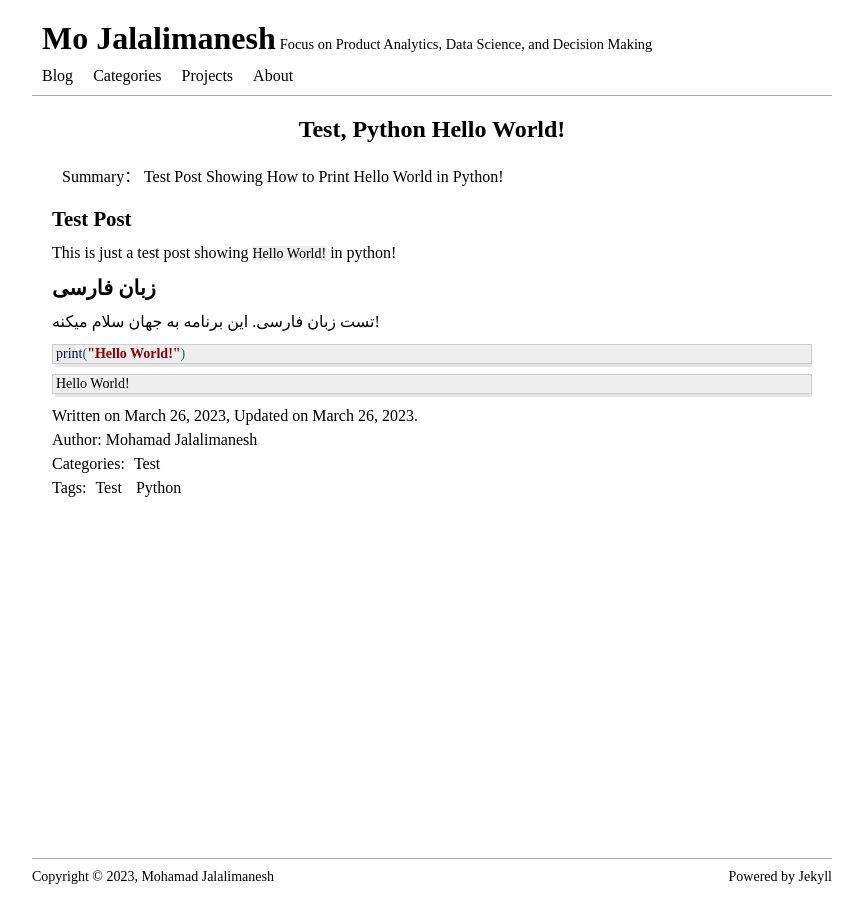
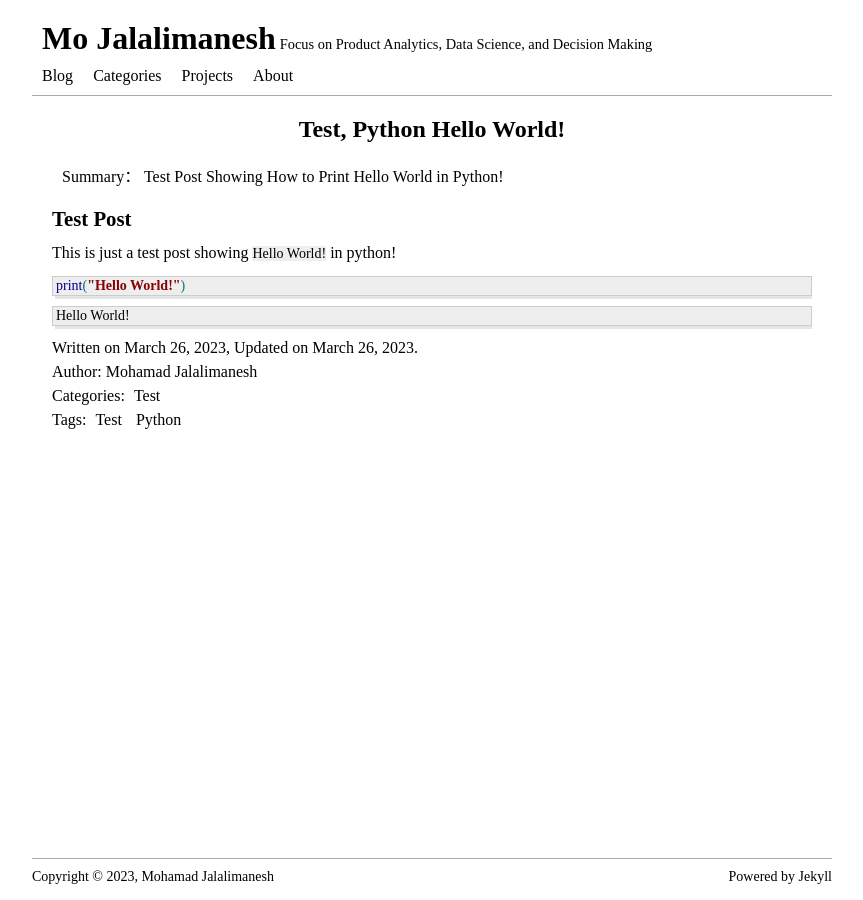
Before and after one commit to mjalalimanesh/mjalalimanesh.github.io, a Jekyll site: the page built from _posts/wpf/2017-11-08-test-python-hello-world.md, in a window 1280 px wide. Shown: the whole page, without its empty margins (208-1071 px from the left). Built offline with Jekyll 4.4.1, drawn with Linux system fonts in a browser that asks for light colours; comment, search, counter and statistics services are not loaded.

Commit message:
delete farsi note

````diff
--- a/_posts/wpf/2017-11-08-test-python-hello-world.md
+++ b/_posts/wpf/2017-11-08-test-python-hello-world.md
@@ -11,9 +11,6 @@ excerpt: Test Post Showing How to Print Hello World in Python!
 ## Test Post
 This is just a test post showing `Hello World!` in python!
 
-## زبان فارسی
-تست زبان فارسی. این برنامه به جهان سلام میکنه!
-
 ```cs
 print("Hello World!")
 ```
````
